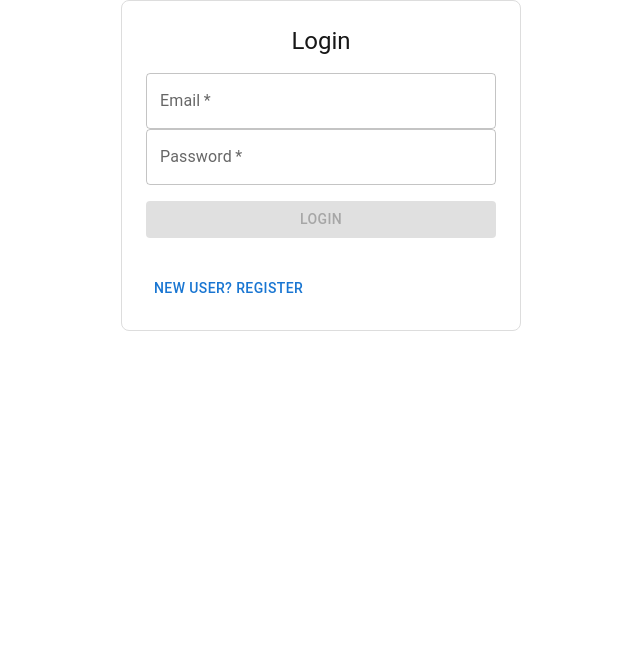
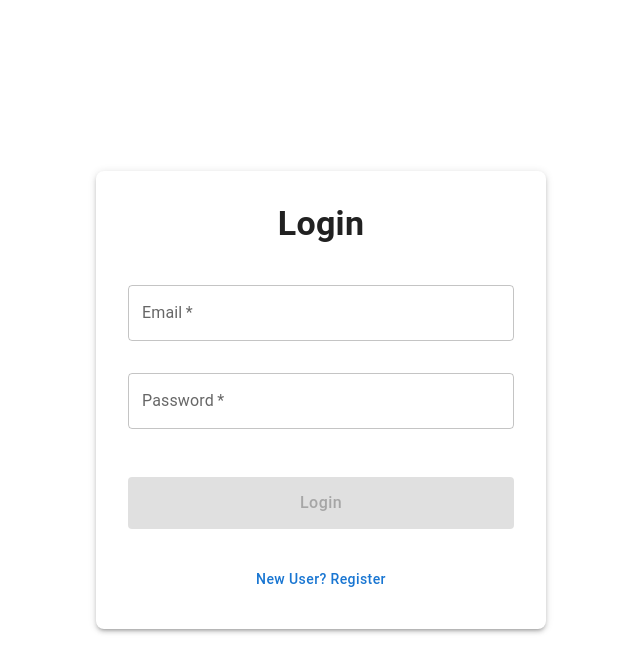
Before and after one commit to ponrajsp/HospitalBedManagement, a Next.js app in the folder frontend/: page /login in a window 1280 px wide. Shown: the top 672 px of the page, without its empty margins (319-959 px from the left). Built offline with nearby package versions, Linux system fonts and the light colour scheme; no server answers.

Commit message:
login design

```diff
--- a/frontend/app/login/page.tsx
+++ b/frontend/app/login/page.tsx
@@ -2,7 +2,7 @@
 
 import { useState, useEffect } from 'react';
 import { useRouter } from 'next/navigation';
-import { Button, TextField, Box, Typography } from '@mui/material';
+import { Button, TextField, Box, Typography, Container, Paper } from '@mui/material';
 
 const LoginPage = () => {
   const [email, setEmail] = useState('');
@@ -73,17 +73,36 @@ const LoginPage = () => {
   };
 
   return (
-    <Box
-      display="flex"
-      flexDirection="column"
-      width={400}
-      margin="auto"
-      gap={2}
-      padding={3}
-      border="1px solid #ddd"
-      borderRadius={2}
+    <Container
+      sx={{
+        display: 'flex',
+        justifyContent: 'center',
+        alignItems: 'center',
+        minHeight: '100vh',
+        padding: 2
+      }}
+      maxWidth="sm"
     >
-      <Typography variant="h5" align="center">Login</Typography>
+      <Paper
+        elevation={3}
+        sx={{
+          width: '100%',
+          maxWidth: 450,
+          padding: 4,
+          borderRadius: 2
+        }}
+      >
+        <Typography
+          variant="h4"
+          align="center"
+          gutterBottom
+          sx={{
+            fontWeight: 'bold',
+            mb: 3
+          }}
+        >
+          Login
+        </Typography>
 
         {/* Form Element */}
         <form onSubmit={handleSubmit} noValidate>
@@ -97,6 +116,8 @@ const LoginPage = () => {
             helperText={!isEmailValid && email.length > 0 ? 'Enter a valid email' : ''}
             variant="outlined"
             required
+            margin="normal"
+            sx={{ mb: 2 }}
           />
 
           <TextField
@@ -109,6 +130,8 @@ const LoginPage = () => {
             helperText={!isPasswordValid && password.length > 0 ? 'Password must be at least 6 characters' : ''}
             variant="outlined"
             required
+            margin="normal"
+            sx={{ mb: 4 }}
           />
 
           <Button
@@ -117,18 +140,33 @@ const LoginPage = () => {
             color="primary"
             fullWidth
             disabled={!isFormValid}
-          sx={{ mt: 2 }}
+            sx={{
+              mt: 2,
+              py: 1.5,
+              fontSize: '1rem',
+              textTransform: 'none'
+            }}
           >
             Login
           </Button>
         </form>
 
-      <Box display="flex" justifyContent="space-between" alignItems="center" marginTop={2}>
-        <Button onClick={handleRegister} color="primary">
+        <Box
+          display="flex"
+          justifyContent="center"
+          alignItems="center"
+          marginTop={4}
+        >
+          <Button
+            onClick={handleRegister}
+            color="primary"
+            sx={{ textTransform: 'none' }}
+          >
             New User? Register
           </Button>
         </Box>
-    </Box>
+      </Paper>
+    </Container>
   );
 };
 
```
Lines whose indentation alone changed are shown as unchanged.
